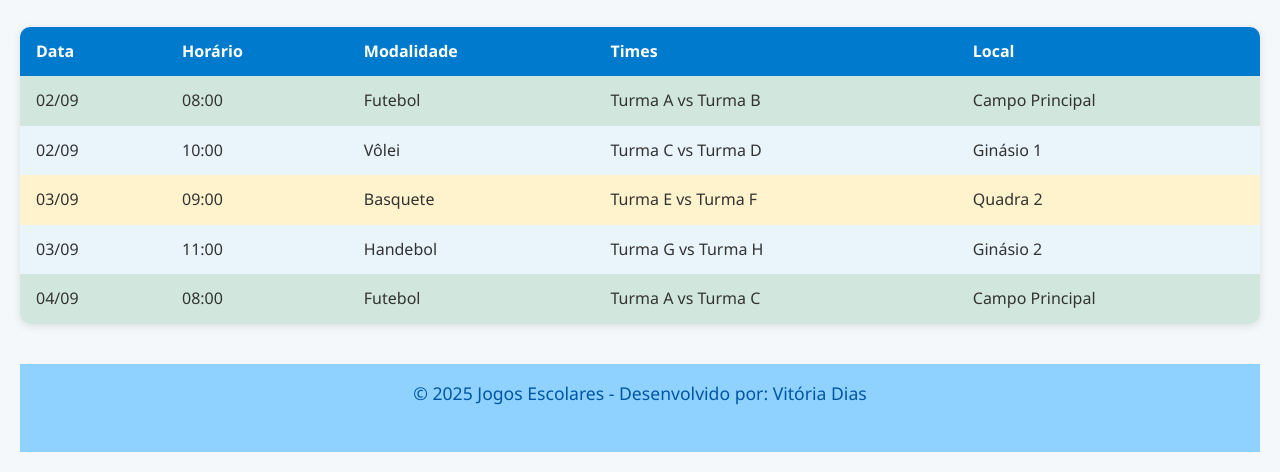
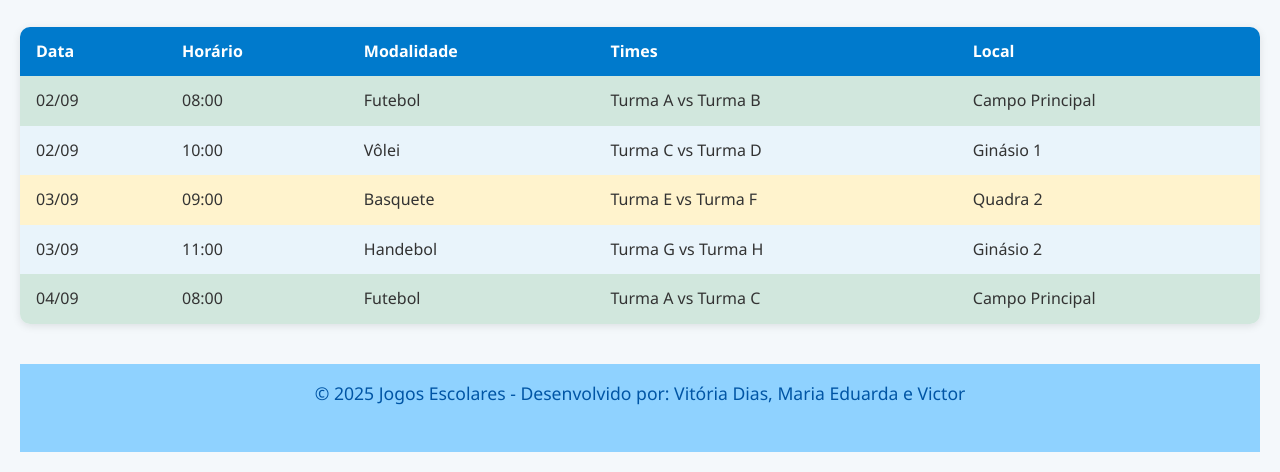
Before and after one commit to vitoriadejesus/jogos, a plain HTML site: page cronograma.html in a window 1280 px wide. Shown: the part 662-1134 px from the top of the page. Drawn offline with Linux system fonts and the light colour scheme.

Commit message:
Update cronograma.html

```diff
--- a/cronograma.html
+++ b/cronograma.html
@@ -265,7 +265,7 @@
   </table>
 
   <footer>
-    <p>&copy; 2025 Jogos Escolares - Desenvolvido por: Vitória Dias</p>
+    <p>&copy; 2025 Jogos Escolares - Desenvolvido por: Vitória Dias, Maria Eduarda e Victor</p>
   </footer>
 
 </body>
```
